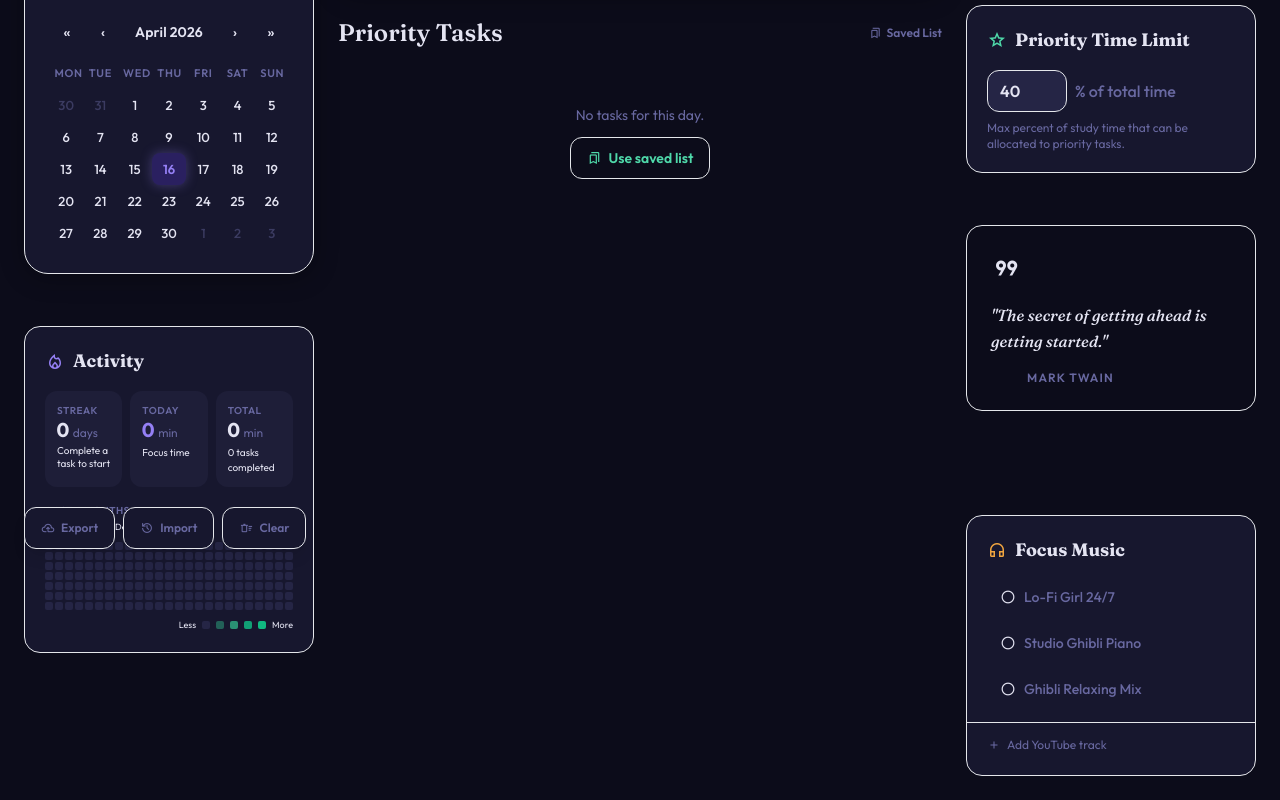
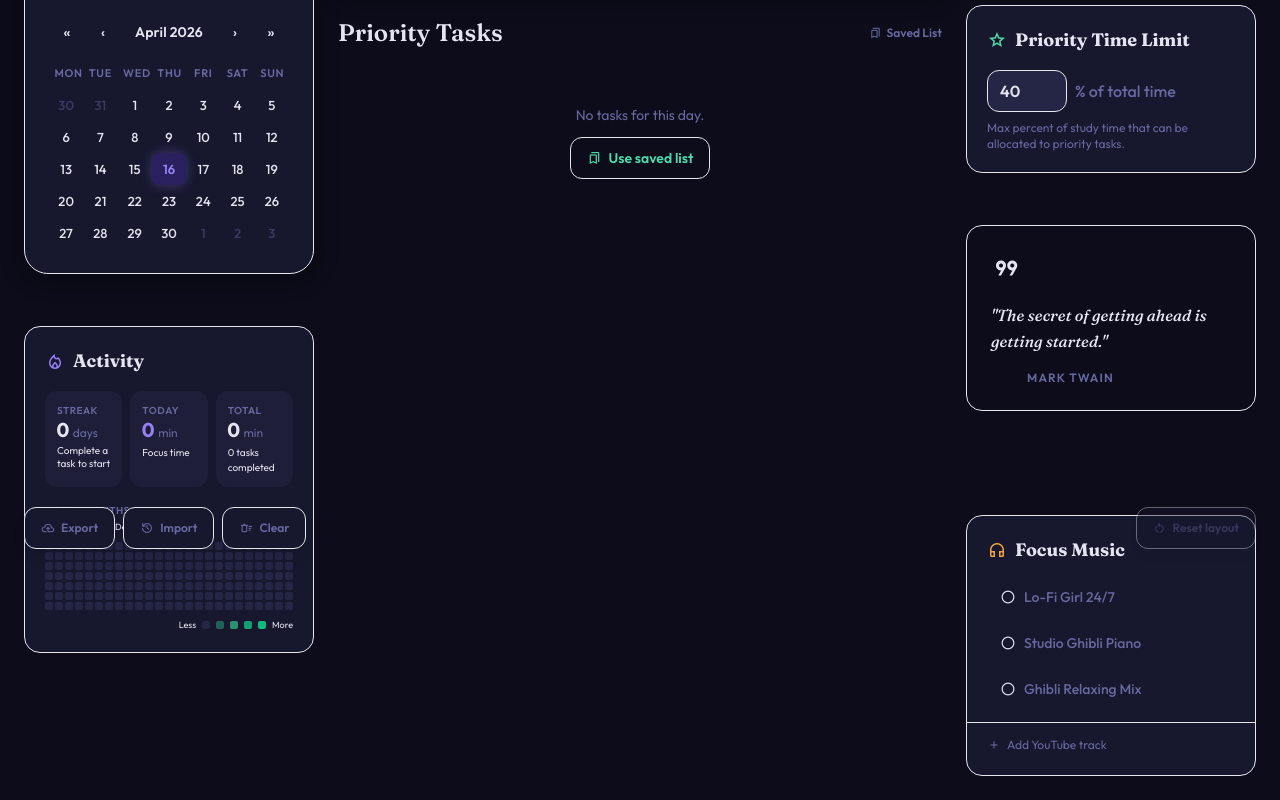
Before and after one commit to pkindalov/Studyflow, a React (Vite) app: page / in a window 1280 px wide. Shown: the part 227-1027 px from the top of the page. Built offline with nearby package versions, Linux system fonts and the light colour scheme.

Commit message:
refactor: migrate sidebar and schedule drag-and-drop to @dnd-kit

```diff
--- a/src/App.jsx
+++ b/src/App.jsx
@@ -1,4 +1,8 @@
 import { useState, useEffect, useCallback, useMemo, useRef } from "react";
+import { DndContext, PointerSensor, TouchSensor, KeyboardSensor, useSensor, useSensors, closestCenter } from "@dnd-kit/core";
+import { SortableContext, verticalListSortingStrategy, arrayMove, useSortable } from "@dnd-kit/sortable";
+import { CSS } from "@dnd-kit/utilities";
+import ScheduleItem from "./features/schedule/components/ScheduleItem";
 import Calendar from "react-calendar";
 import "react-calendar/dist/Calendar.css";
 import TaskList from "./features/tasks/components/TaskList";
@@ -69,6 +73,27 @@ const writeTimersForDate = (dateKey, timers) => {
   if (migratedSchedules) localStorage.setItem(SCHEDULES_KEY, JSON.stringify(schedules));
   if (migratedTimers)    localStorage.setItem(TIMERS_KEY,    JSON.stringify(timers));
 })();
+
+function SortableSection({ id, t, children }) {
+  const { attributes, listeners, setNodeRef, transform, transition, isDragging } = useSortable({ id });
+  return (
+    <div
+      ref={setNodeRef}
+      style={{ transform: CSS.Transform.toString(transform), transition, opacity: isDragging ? 0.3 : 1 }}
+      className="group/sec"
+    >
+      <div
+        {...attributes}
+        {...listeners}
+        className="flex justify-center mb-1 opacity-0 group-hover/sec:opacity-100 transition-opacity cursor-grab active:cursor-grabbing touch-none"
+        title={t.dragToMoveHint}
+      >
+        <span className="material-symbols-outlined text-base text-on-surface-variant/50 hover:text-on-surface-variant transition-colors">drag_indicator</span>
+      </div>
+      {children}
+    </div>
+  );
+}
 
 function computeRecurringEndDate(recurrence, startDate, monthsAhead, yearsAhead, customEndDate) {
   const start = new Date((startDate) + "T12:00:00");
@@ -148,18 +173,12 @@ function App() {
       return parsed;
     } catch { return DEFAULT_LAYOUT; }
   });
-  const [draggedSection, setDraggedSection] = useState(null);
-  const [dropTarget, setDropTarget] = useState(null);
-  const sectionDragOverRef = useRef(null);
   const skipTimerPersistRef = useRef(true);
   const [showConfetti, setShowConfetti] = useState(false);
   const prevAllScheduleDoneRef = useRef(false);
 
   // Schedule state
   const [schedule, setSchedule] = useState(null);
-  const [scheduleDraggedId, setScheduleDraggedId] = useState(null);
-  const scheduleDragOverRef = useRef(null);
-  const scheduleDragHandleRef = useRef(false);
 
   // Timer state
   const [timerTask, setTimerTask] = useState(null);
@@ -236,38 +255,45 @@ function App() {
     localStorage.setItem("studyflow_column_layout", JSON.stringify(columnLayout));
   }, [columnLayout]);
 
-  const handleSectionEnter = useCallback((targetId) => {
-    if (!draggedSection || targetId === draggedSection || targetId === sectionDragOverRef.current) return;
-    sectionDragOverRef.current = targetId;
+  const sectionSensors = useSensors(
+    useSensor(PointerSensor, { activationConstraint: { distance: 8 } }),
+    useSensor(TouchSensor, { activationConstraint: { delay: 250, tolerance: 5 } }),
+  );
+
+  const sectionDragSnapshot = useRef(null);
+
+  const handleSectionDragStart = useCallback(() => {
+    setColumnLayout((prev) => { sectionDragSnapshot.current = prev; return prev; });
+  }, []);
+
+  const handleSectionDragOver = useCallback(({ active, over }) => {
+    if (!over || active.id === over.id) return;
+    const activeId = active.id;
+    const overId = over.id;
     setColumnLayout((prev) => {
-      // Remove dragged from wherever it is
-      const withoutDragged = {
-        left: prev.left.filter((id) => id !== draggedSection),
-        right: prev.right.filter((id) => id !== draggedSection),
+      const overInLeft = prev.left.includes(overId);
+      const overInRight = prev.right.includes(overId);
+      if (!overInLeft && !overInRight) return prev;
+      const withoutActive = {
+        left: prev.left.filter((id) => id !== activeId),
+        right: prev.right.filter((id) => id !== activeId),
       };
-      // Find which column the target lives in now
-      const targetCol = withoutDragged.left.includes(targetId) ? "left" : "right";
-      const list = [...withoutDragged[targetCol]];
-      const targetIdx = list.indexOf(targetId);
-      if (targetIdx === -1) return prev;
-      list.splice(targetIdx, 0, draggedSection);
-      return { ...withoutDragged, [targetCol]: list };
+      const targetCol = overInLeft ? "left" : "right";
+      const list = [...withoutActive[targetCol]];
+      const overIdx = list.indexOf(overId);
+      if (overIdx === -1) return prev;
+      list.splice(overIdx, 0, activeId);
+      return { ...withoutActive, [targetCol]: list };
     });
-  }, [draggedSection]);
+  }, []);
 
-  const handleDropOnColumn = useCallback((col) => {
-    // Fallback: if user drops on empty column area (not over a section)
-    if (!draggedSection) return;
-    setColumnLayout((prev) => {
-      if (prev[col].includes(draggedSection)) return prev; // already there via handleSectionEnter
-      return {
-        left:  col === "left"  ? [...prev.left, draggedSection]  : prev.left.filter((id) => id !== draggedSection),
-        right: col === "right" ? [...prev.right, draggedSection] : prev.right.filter((id) => id !== draggedSection),
-      };
-    });
-    setDraggedSection(null);
-    setDropTarget(null);
-  }, [draggedSection]);
+  const handleSectionDragEnd = useCallback(({ over }) => {
+    if (!over && sectionDragSnapshot.current) {
+      setColumnLayout(sectionDragSnapshot.current);
+    }
+    sectionDragSnapshot.current = null;
+  }, []);
+
 
   const resetLayout = useCallback(() => setColumnLayout(DEFAULT_LAYOUT), []);
 
@@ -613,6 +639,36 @@ function App() {
     }
   }, [schedule, dateKey, showNotification, t]);
 
+  const scheduleSensors = useSensors(
+    useSensor(PointerSensor, { activationConstraint: { distance: 8 } }),
+    useSensor(TouchSensor, { activationConstraint: { delay: 250, tolerance: 5 } }),
+    useSensor(KeyboardSensor),
+  );
+
+  const handleScheduleDragEnd = useCallback(({ active, over }) => {
+    if (!over || active.id === over.id) return;
+    setSchedule((prev) => {
+      const from = prev.findIndex((t) => t.id === active.id);
+      const to = prev.findIndex((t) => t.id === over.id);
+      return arrayMove(prev, from, to);
+    });
+  }, []);
+
+  const handleMarkScheduleItemDone = useCallback((taskId) => {
+    const task = schedule?.find((t) => t.id === taskId);
+    if (!task) return;
+    if (runningTaskId === taskId) setRunningTaskId(null);
+    markTaskDone(dateKey, taskId);
+    setScheduleTimers((prev) => ({ ...prev, [taskId]: task.scheduledMinutes * 60 }));
+  }, [schedule, runningTaskId, markTaskDone, dateKey]);
+
+  const handleRemoveScheduleItem = useCallback((taskId) => {
+    setSchedule((prev) => {
+      const next = prev.filter((t) => t.id !== taskId);
+      return next.length > 0 ? next : null;
+    });
+  }, []);
+
   const deleteSchedule = useCallback(() => {
     try {
       writeScheduleForDate(dateKey, null);
@@ -796,35 +852,7 @@ function App() {
     ),
   };
 
-  const renderSideSection = (id) => (
-    <div
-      key={id}
-      draggable
-      onDragStart={() => { setDraggedSection(id); sectionDragOverRef.current = id; }}
-      onDragEnter={() => handleSectionEnter(id)}
-      onDragOver={(e) => e.preventDefault()}
-      onDragEnd={() => { setDraggedSection(null); setDropTarget(null); sectionDragOverRef.current = null; }}
-      className={`group/sec transition-opacity ${draggedSection === id ? "opacity-30" : ""}`}
-    >
-      {/* Drag grip — floats above the panel so it never overlaps panel controls */}
-      <div
-        className="flex justify-center mb-1 opacity-0 group-hover/sec:opacity-100 transition-opacity cursor-grab active:cursor-grabbing"
-        title={t.dragToMoveHint}
-      >
-        <span className="material-symbols-outlined text-base text-on-surface-variant/50 hover:text-on-surface-variant transition-colors">drag_indicator</span>
-      </div>
-      {SECTION_JSX[id]}
-    </div>
-  );
-
-  const sideColClass = (col) =>
-    `lg:col-span-3 flex flex-col gap-4 lg:gap-6 rounded-2xl transition-all min-h-16 ${dropTarget === col && draggedSection ? "ring-2 ring-primary/40" : ""}`;
-
-  const sideColDropProps = (col) => ({
-    onDragOver: (e) => { e.preventDefault(); setDropTarget(col); },
-    onDragLeave: (e) => { if (!e.currentTarget.contains(e.relatedTarget)) setDropTarget(null); },
-    onDrop: () => handleDropOnColumn(col),
-  });
+  const sideColClass = "lg:col-span-3 flex flex-col gap-4 lg:gap-6 rounded-2xl min-h-16";
 
   // ─── Render ─────────────────────────────────────────────────────────────────
   return (
@@ -868,10 +896,21 @@ function App() {
         </div>
       </div>
 
+      <DndContext
+        sensors={sectionSensors}
+        collisionDetection={closestCenter}
+        onDragStart={handleSectionDragStart}
+        onDragOver={handleSectionDragOver}
+        onDragEnd={handleSectionDragEnd}
+      >
       <div className="max-w-7xl mx-auto grid grid-cols-1 lg:grid-cols-12 gap-4 lg:gap-6">
         {/* Left Sidebar */}
-        <div className={sideColClass("left")} {...sideColDropProps("left")}>
-          {columnLayout.left.map(renderSideSection)}
+        <div className={sideColClass}>
+          <SortableContext items={columnLayout.left} strategy={verticalListSortingStrategy}>
+            {columnLayout.left.map((id) => (
+              <SortableSection key={id} id={id} t={t}>{SECTION_JSX[id]}</SortableSection>
+            ))}
+          </SortableContext>
         </div>
         {/* Main Content */}
         <div className="lg:col-span-6 flex flex-col gap-6">
@@ -941,104 +980,25 @@ function App() {
                     {t.todaysSchedule}
                   </h3>
                 )}
+                <DndContext sensors={scheduleSensors} collisionDetection={closestCenter} onDragEnd={handleScheduleDragEnd}>
+                  <SortableContext items={schedule.map((t) => t.id)} strategy={verticalListSortingStrategy}>
                     <ul className="flex flex-col gap-3">
-                  {schedule.map((task) => {
-                    const elapsed = scheduleTimers[task.id] || 0;
-                    const total = task.scheduledMinutes * 60;
-                    const isRunning = runningTaskId === task.id;
-                    const isFinished = total > 0 && elapsed >= total;
-                    const hasProgress = elapsed > 0 && !isFinished;
-                    const isDragging = scheduleDraggedId === task.id;
-                    return (
-                      <li
+                      {schedule.map((task) => (
+                        <ScheduleItem
                           key={task.id}
-                        draggable
-                        onDragStart={(e) => {
-                          if (!scheduleDragHandleRef.current) { e.preventDefault(); return; }
-                          setScheduleDraggedId(task.id);
-                          scheduleDragOverRef.current = task.id;
-                        }}
-                        onDragEnter={() => {
-                          if (!scheduleDraggedId || task.id === scheduleDragOverRef.current) return;
-                          scheduleDragOverRef.current = task.id;
-                          setSchedule((prev) => {
-                            const list = [...prev];
-                            const from = list.findIndex((t) => t.id === scheduleDraggedId);
-                            const to = list.findIndex((t) => t.id === task.id);
-                            if (from === -1 || to === -1) return prev;
-                            const [moved] = list.splice(from, 1);
-                            list.splice(to, 0, moved);
-                            return list;
-                          });
-                        }}
-                        onDragOver={(e) => e.preventDefault()}
-                        onDragEnd={() => { setScheduleDraggedId(null); scheduleDragOverRef.current = null; scheduleDragHandleRef.current = false; }}
-                        className={`relative flex items-center gap-4 p-3 rounded-xl border overflow-hidden transition-opacity ${isDragging ? "opacity-30" : ""} ${task.priority ? "bg-tertiary/10 border-tertiary/30" : "bg-surface-container-low border-outline-variant/50"}`}
-                      >
-                        {(hasProgress || isFinished) && (
-                          <div className="absolute bottom-0 left-0 right-0 h-0.5 bg-outline-variant/30">
-                            <div
-                              className={`h-full transition-all ${isFinished ? "bg-tertiary" : "bg-primary"}`}
-                              style={{ width: `${Math.min(100, (elapsed / total) * 100)}%` }}
+                          task={task}
+                          elapsed={scheduleTimers[task.id] || 0}
+                          isRunning={runningTaskId === task.id}
+                          runningTaskId={runningTaskId}
+                          onOpenTimer={openTimer}
+                          onMarkDone={handleMarkScheduleItemDone}
+                          onRemove={handleRemoveScheduleItem}
+                          t={t}
                         />
-                          </div>
-                        )}
-                        <span
-                          className="material-symbols-outlined text-base text-on-surface-variant/40 flex-shrink-0 select-none cursor-grab active:cursor-grabbing hover:text-on-surface-variant/70 transition-colors"
-                          onMouseDown={() => { scheduleDragHandleRef.current = true; }}
-                          onMouseUp={() => { scheduleDragHandleRef.current = false; }}
-                          onMouseLeave={() => { scheduleDragHandleRef.current = false; }}
-                        >drag_indicator</span>
-                        <span className={`inline-block w-2 h-2 rounded-full flex-shrink-0 ${task.priority ? "bg-tertiary" : "bg-on-surface-variant"}`} />
-                        <span className="flex-1 font-medium text-on-surface text-sm">{task.text}</span>
-                        <span className="text-xs text-on-surface-variant font-mono">{task.scheduledMinutes} {t.minUnit}</span>
-                        {task.priority && (
-                          <span className="text-[10px] text-tertiary font-bold tracking-wider uppercase ml-1">{t.priorityBadge}</span>
-                        )}
-                        <button
-                          onClick={() => openTimer(task)}
-                          title={isFinished ? t.completedStatus : isRunning ? t.runningStatus : hasProgress ? t.resumeTimerStatus : t.startTimerStatus}
-                          className={`flex items-center justify-center w-8 h-8 rounded-full transition-all flex-shrink-0 ${
-                            isFinished
-                              ? "bg-tertiary/20 text-tertiary"
-                              : isRunning
-                                ? "bg-primary/20 text-primary animate-pulse"
-                                : hasProgress
-                                  ? "bg-secondary/20 text-secondary hover:bg-secondary/30"
-                                  : "bg-on-surface-variant/10 text-on-surface-variant hover:bg-on-surface-variant/20"
-                          }`}
-                        >
-                          <span className="material-symbols-outlined text-base">
-                            {isFinished ? "check_circle" : isRunning ? "pause_circle" : "play_circle"}
-                          </span>
-                        </button>
-                        {!isFinished && (
-                          <button
-                            onClick={() => {
-                              if (runningTaskId === task.id) setRunningTaskId(null);
-                              markTaskDone(dateKey, task.id);
-                              setScheduleTimers((prev) => ({ ...prev, [task.id]: task.scheduledMinutes * 60 }));
-                            }}
-                            title={t.markDoneEarly}
-                            className="flex items-center justify-center w-8 h-8 rounded-full transition-all flex-shrink-0 text-on-surface-variant/40 hover:text-tertiary hover:bg-tertiary/10"
-                          >
-                            <span className="material-symbols-outlined text-base">check_circle</span>
-                          </button>
-                        )}
-                        <button
-                          onClick={() => setSchedule((prev) => {
-                            const next = prev.filter((t) => t.id !== task.id);
-                            return next.length > 0 ? next : null;
-                          })}
-                          title="Remove from schedule"
-                          className="flex items-center justify-center w-8 h-8 rounded-full transition-all flex-shrink-0 text-on-surface-variant/40 hover:text-error hover:bg-error/10"
-                        >
-                          <span className="material-symbols-outlined text-base">close</span>
-                        </button>
-                      </li>
-                    );
-                  })}
+                      ))}
                     </ul>
+                  </SortableContext>
+                </DndContext>
               </div>
               <div className="flex gap-3 justify-end mt-4 flex-wrap">
                 <button
@@ -1060,10 +1020,15 @@ function App() {
           )}
         </div>
         {/* Right Sidebar */}
-        <div className={sideColClass("right")} {...sideColDropProps("right")}>
-          {columnLayout.right.map(renderSideSection)}
+        <div className={sideColClass}>
+          <SortableContext items={columnLayout.right} strategy={verticalListSortingStrategy}>
+            {columnLayout.right.map((id) => (
+              <SortableSection key={id} id={id} t={t}>{SECTION_JSX[id]}</SortableSection>
+            ))}
+          </SortableContext>
         </div>
       </div>
+      </DndContext>
       {/* Mobile-only bottom toolbar — export / import / clear / reset layout */}
       <div className="flex lg:hidden items-center justify-between gap-2 mt-4 flex-wrap">
         <div className="flex items-center gap-1.5 flex-wrap">
@@ -1143,17 +1108,16 @@ function App() {
       {showHelp && <HelpModal onClose={() => setShowHelp(false)} />}
       <Confetti active={showConfetti} />
       {/* Reset layout button — desktop only, fixed bottom-right */}
-      {isCustomLayout && (
       <div className="hidden lg:flex fixed bottom-6 right-6 z-40">
         <button
           onClick={resetLayout}
-            className="flex items-center gap-1.5 px-4 py-2.5 bg-surface-container border border-outline-variant/50 text-on-surface-variant rounded-xl text-xs font-semibold hover:bg-surface-container-high shadow-lg transition-all"
+          disabled={!isCustomLayout}
+          className={`flex items-center gap-1.5 px-4 py-2.5 bg-surface-container border border-outline-variant/50 text-on-surface-variant rounded-xl text-xs font-semibold shadow-lg transition-all ${isCustomLayout ? "hover:bg-surface-container-high" : "opacity-40 cursor-not-allowed"}`}
         >
           <span className="material-symbols-outlined text-sm">restart_alt</span>
           {t.resetLayoutBtn}
         </button>
       </div>
-      )}
       {/* Timer Modal */}
       {timerTask && (
         <TimerModal
--- /dev/null
+++ b/src/features/schedule/components/ScheduleItem.jsx
@@ -0,0 +1,74 @@
+import { useSortable } from "@dnd-kit/sortable";
+import { CSS } from "@dnd-kit/utilities";
+
+function ScheduleItem({ task, elapsed, isRunning, runningTaskId, onOpenTimer, onMarkDone, onRemove, t }) {
+  const total = task.scheduledMinutes * 60;
+  const isFinished = total > 0 && elapsed >= total;
+  const hasProgress = elapsed > 0 && !isFinished;
+
+  const { attributes, listeners, setNodeRef, transform, transition, isDragging } = useSortable({ id: task.id });
+  const style = { transform: CSS.Transform.toString(transform), transition };
+
+  return (
+    <li
+      ref={setNodeRef}
+      style={style}
+      className={`relative flex items-center gap-4 p-3 rounded-xl border overflow-hidden transition-opacity ${isDragging ? "opacity-30" : ""} ${task.priority ? "bg-tertiary/10 border-tertiary/30" : "bg-surface-container-low border-outline-variant/50"}`}
+    >
+      {(hasProgress || isFinished) && (
+        <div className="absolute bottom-0 left-0 right-0 h-0.5 bg-outline-variant/30">
+          <div
+            className={`h-full transition-all ${isFinished ? "bg-tertiary" : "bg-primary"}`}
+            style={{ width: `${Math.min(100, (elapsed / total) * 100)}%` }}
+          />
+        </div>
+      )}
+      <span
+        className="material-symbols-outlined text-base text-on-surface-variant/40 flex-shrink-0 select-none cursor-grab active:cursor-grabbing hover:text-on-surface-variant/70 transition-colors touch-none"
+        {...attributes}
+        {...listeners}
+      >drag_indicator</span>
+      <span className={`inline-block w-2 h-2 rounded-full flex-shrink-0 ${task.priority ? "bg-tertiary" : "bg-on-surface-variant"}`} />
+      <span className="flex-1 font-medium text-on-surface text-sm">{task.text}</span>
+      <span className="text-xs text-on-surface-variant font-mono">{task.scheduledMinutes} {t.minUnit}</span>
+      {task.priority && (
+        <span className="text-[10px] text-tertiary font-bold tracking-wider uppercase ml-1">{t.priorityBadge}</span>
+      )}
+      <button
+        onClick={() => onOpenTimer(task)}
+        title={isFinished ? t.completedStatus : isRunning ? t.runningStatus : hasProgress ? t.resumeTimerStatus : t.startTimerStatus}
+        className={`flex items-center justify-center w-8 h-8 rounded-full transition-all flex-shrink-0 ${
+          isFinished
+            ? "bg-tertiary/20 text-tertiary"
+            : isRunning
+              ? "bg-primary/20 text-primary animate-pulse"
+              : hasProgress
+                ? "bg-secondary/20 text-secondary hover:bg-secondary/30"
+                : "bg-on-surface-variant/10 text-on-surface-variant hover:bg-on-surface-variant/20"
+        }`}
+      >
+        <span className="material-symbols-outlined text-base">
+          {isFinished ? "check_circle" : isRunning ? "pause_circle" : "play_circle"}
+        </span>
+      </button>
+      {!isFinished && (
+        <button
+          onClick={() => onMarkDone(task.id)}
+          title={t.markDoneEarly}
+          className="flex items-center justify-center w-8 h-8 rounded-full transition-all flex-shrink-0 text-on-surface-variant/40 hover:text-tertiary hover:bg-tertiary/10"
+        >
+          <span className="material-symbols-outlined text-base">check_circle</span>
+        </button>
+      )}
+      <button
+        onClick={() => onRemove(task.id)}
+        title="Remove from schedule"
+        className="flex items-center justify-center w-8 h-8 rounded-full transition-all flex-shrink-0 text-on-surface-variant/40 hover:text-error hover:bg-error/10"
+      >
+        <span className="material-symbols-outlined text-base">close</span>
+      </button>
+    </li>
+  );
+}
+
+export default ScheduleItem;
```
Lines whose indentation alone changed are shown as unchanged.
